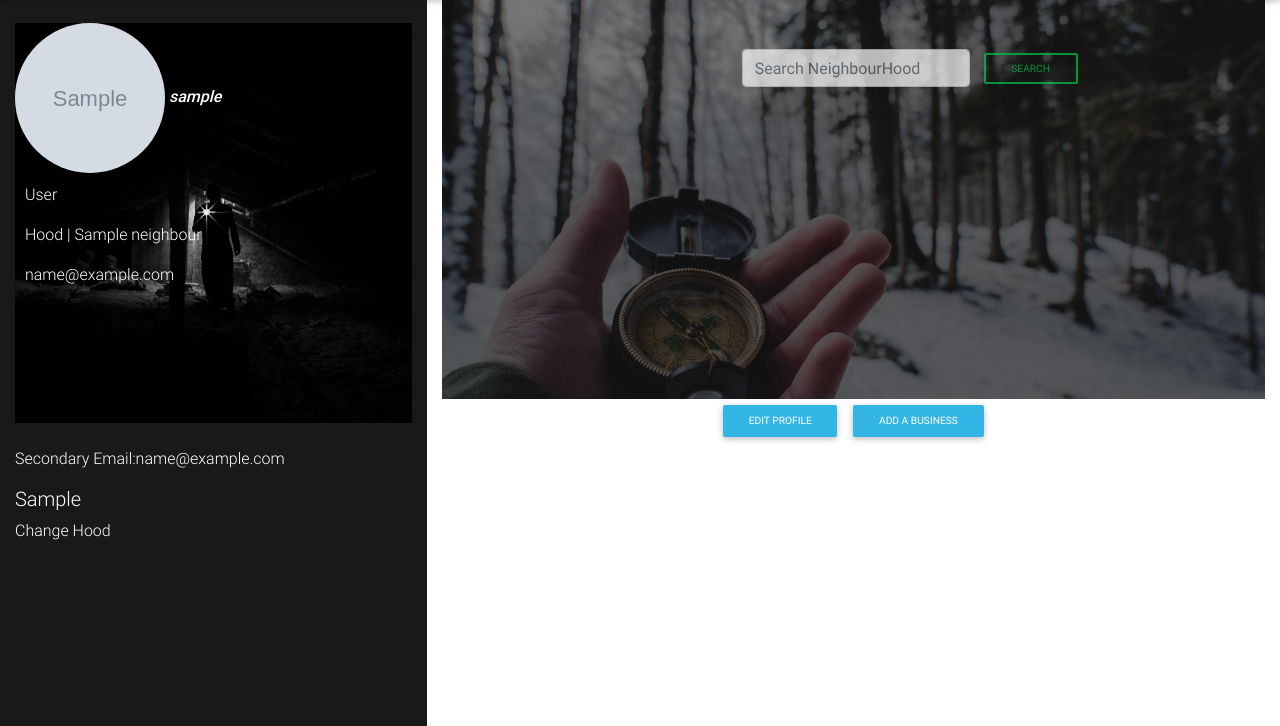
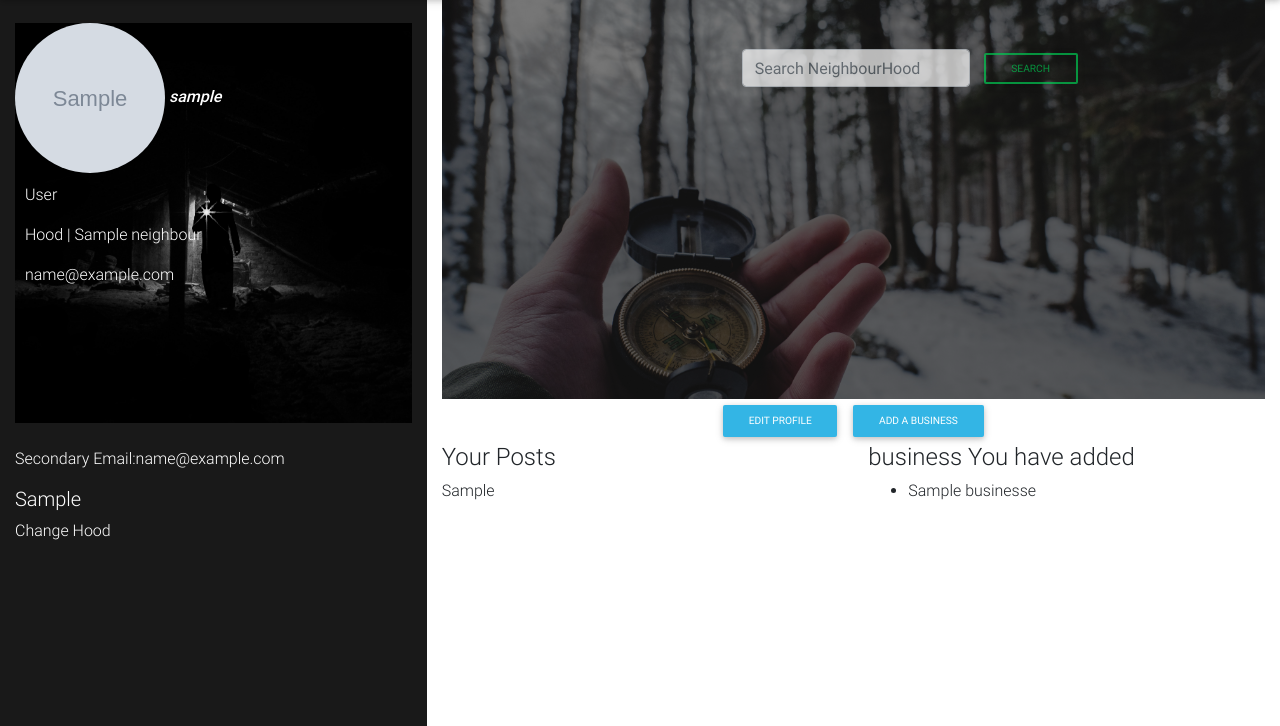
Before and after one commit to kipkemoimayor/Neighbor-hood, a Django app: page /profile/ in a window 1280 px wide. Shown: the part 60-786 px from the top of the page. Run offline with Django 3.2, Linux system fonts and the light colour scheme; a user stored in the database is signed in; tables that the repository leaves empty hold one stand-in row (values such as "Sample post"); grey boxes marked "Sample" are stand-in pictures; some libraries are stand-ins or nearby versions.

Commit message:
This is to creat a business displays

```diff
--- a/neighbours/templates/feeds.html
+++ b/neighbours/templates/feeds.html
@@ -76,7 +76,9 @@
             {{fed.user}}
           </div>
           <p>{{fed.post}}</p>
+          {%if fed.image%}
           <img class="img-fluid" src="{{fed.image.url}}" alt="">
+          {%endif%}
           <div class="card-footer">
             <i></i>
           </div>
--- a/neighbours/templates/profile.html
+++ b/neighbours/templates/profile.html
@@ -82,6 +82,26 @@
   </div>
 </div>
 
+<!-- feeds post and business-->
+
+<div class="row">
+  <div class="col-md-6">
+    <h4>Your Posts</h4>
+    {%for po in post%}
+      <p>{{po.post}}</p>
+    {%endfor%}
+  </div>
+  <div class="col-md-6">
+<h4>business You have added</h4>
+{%for bu in busi%}
+<ul>
+  <li>{{bu.businessesName}}</li>
+</ul>
+{%endfor%}
+  </div>
+
+</div>
+
 
 
     </div>
--- a/neighbours/views.py
+++ b/neighbours/views.py
@@ -11,7 +11,8 @@ def index(request):
 
 def profile(request):
     profile=Profile.objects.filter(user=request.user)
-
+    busi=Businesses.objects.filter(user=request.user)
+    post=Feeds.objects.filter(user=request.user)
     if request.method=='POST':
         instance=Profile.objects.get(user=request.user)
         form=UpdateForm(request.POST or None,request.FILES,instance=instance)
@@ -35,7 +36,7 @@ def profile(request):
         change=ChangeHood()
 
     title='Profile'
-    return render(request,'profile.html',{'profile':profile,"form":form,'title':title,'change':change})
+    return render(request,'profile.html',{'profile':profile,"busi":busi,'post':post,"form":form,'title':title,'change':change})
 
 def edit(request):
 
```
